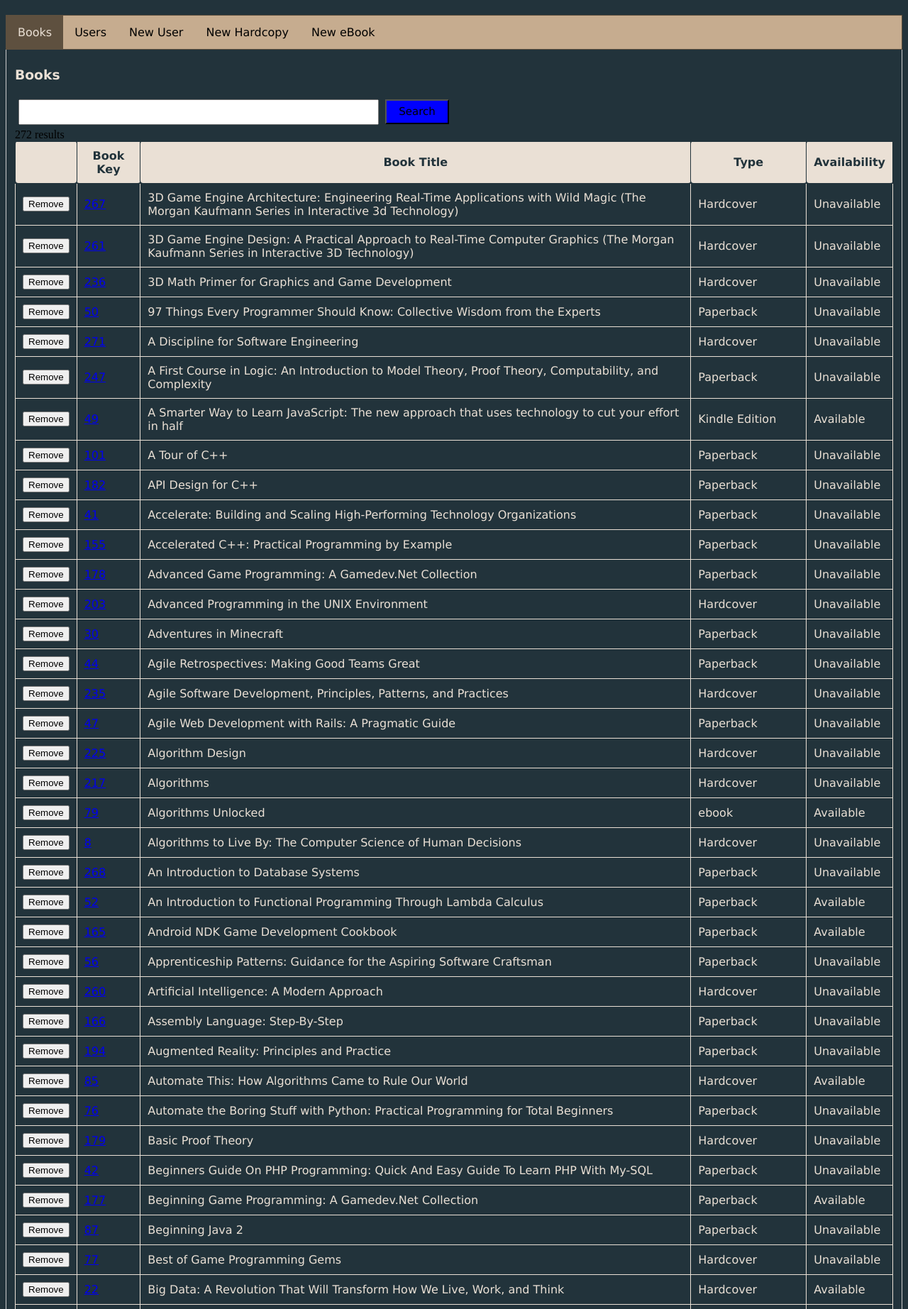
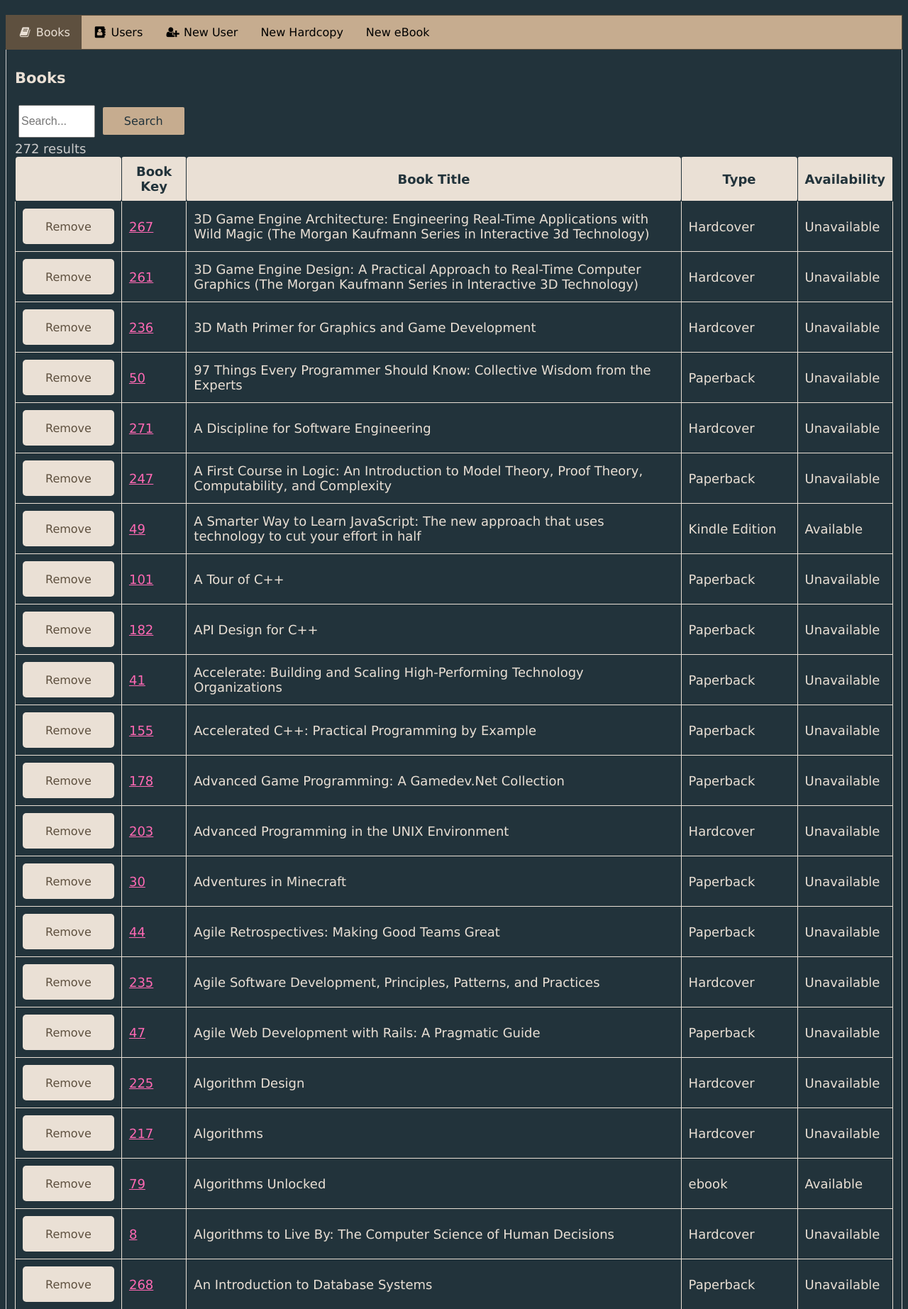
Before and after one commit to fizharoon/LibraryApplication, a Flask app: template Project/templates/librarian.html in a window 1280 px wide, after a click on "Books". Shown: the part 119-1964 px from the top of the page at 71% size. Run offline with Flask 2, Linux system fonts and the light colour scheme; the template is opened without the code that fills it, so the values that code supplies are empty; data comes from the database, SQL or seed files in the repository; both versions use the stored data as it was after the commit.

Commit message:
Added more styling to user and librarian pages

```diff
--- a/Project/static/librarian.js
+++ b/Project/static/librarian.js
@@ -57,7 +57,7 @@ function searchUserByName() {
             attributes.forEach(attribute => {
                 result += "<td>"+user[attribute]+"</td>";
             });
-            result += "<td><button onClick=\"deleteUser(" + user['u_userkey'] + ")\">Delete User</button></td>";
+            result += "<td><button onClick=\"deleteUser(" + user['u_userkey'] + ")\" class=\"chold\">Delete User</button></td>";
             result += "</tr>";
         });
         document.getElementById("userSearchResults").innerHTML = result;
@@ -132,7 +132,7 @@ function searchBooksByTitle() {
 
         data.forEach(book => {
             result += "<tr>";
-            result += "<td><button onClick=\"deleteBook(" + book['b_bookkey'] + ")\">Remove</button></td>";
+            result += "<td><button onClick=\"deleteBook(" + book['b_bookkey'] + ")\"class=\"chold\">Remove</button></td>";
             result += "<td><a href=\"/bookinfo/" + book['b_bookkey'] + "\">" + book['b_bookkey'] + "</a></td>";
             attributes.forEach(attribute => {
                 result += "<td>"+book[attribute]+"</td>";
--- a/Project/static/styles/librarian.css
+++ b/Project/static/styles/librarian.css
@@ -1,3 +1,57 @@
+.pretty{
+    background-color: RGB(198, 172, 143); /* Green */
+    border: none;
+    color: RGB(34, 51, 59);
+    padding: 10px 30px;
+    /* text-align: center; */
+    text-decoration: none;
+    /* display: inline-block; */
+    font-size: 16px;
+    transition-duration: 0.2s;
+    border-radius: 2px;
+    font-family: Verdana, Geneva, Tahoma, sans-serif;
+
+  }
+  .pretty:hover{
+    background-color: rgb(234, 224, 213);
+    border-radius: 2px;
+  }
+  select > option {
+    background: pink;
+  }
+
+div{
+    color:#ccc;
+    font-size: large;
+    font-family: Verdana, Geneva, Tahoma, sans-serif;
+}
+
+/* search field */
+.search[type=text]{
+    margin: 5px;
+    width:100px;
+    height: 40px;
+    transition: width 0.4s ease-in-out;
+    font-size: medium;
+    /* padding:20px; */
+
+  }
+
+
+ .search[type=text]:focus {
+    width: 500px;
+    font-size: medium;
+    height: 40px;
+  }
+input[type=text]{
+    width: 500px;
+    font-size: medium;
+    height: 40px;
+}
+
+h4{
+    color:#ccc
+}
 
 .searchbutton {
     background-color:blue;
@@ -6,11 +60,15 @@
     height: 35px;
     font-family: Verdana, Geneva, Tahoma, sans-serif;
     font-size: 15px;
-
+    color: white;
 
   }
-
-
+a {
+    color: hotpink;
+}
+a:hover{
+    text-decoration: underline;
+}
   /* SORTING ARROWS */
 
   .arrow {
@@ -72,13 +130,7 @@
     transition:800ms ease all;
   }
 
-  input[type=text]{
-    margin: 5px;
-    width:500px;
-    height: 30px;
-    /* padding:20px; */
 
-  }
 
   body {
     background-color: rgb(34, 51, 59);
--- a/Project/templates/librarian.html
+++ b/Project/templates/librarian.html
@@ -1,6 +1,8 @@
 <!DOCTYPE html>
 <head>
     <link rel= "stylesheet" type= "text/css" href= "{{ url_for('static',filename='styles/librarian.css') }}">
+    <link rel="stylesheet" href="https://cdnjs.cloudflare.com/ajax/libs/font-awesome/4.7.0/css/font-awesome.min.css">
+
 </head>
 <h1>
     CS Nerd Librarian
@@ -9,9 +11,9 @@
 <button onclick="logout()" class="logout">Log Out</button>
 <body>
 <div class="tab">
-    <button class="tablinks" onclick="openTask(event, 'Books');searchBooksByTitle()">Books</button>
-    <button class="tablinks" onclick="openTask(event, 'Users');searchUserByName()">Users</button>
-    <button class="tablinks" onclick="openTask(event, 'AddUser')">New User</button>
+    <button class="tablinks" onclick="openTask(event, 'Books');searchBooksByTitle()"><i class="fa fa-fw fa-book"></i> Books</button>
+    <button class="tablinks" onclick="openTask(event, 'Users');searchUserByName()"><i class="fa fa-fw fa-address-book"></i> Users</button>
+    <button class="tablinks" onclick="openTask(event, 'AddUser')"><i class="fa fa-fw fa-user-plus"></i> New User</button>
     <button class="tablinks" onclick="openTask(event, 'AddHardcopy')">New Hardcopy</button>
     <button class="tablinks" onclick="openTask(event, 'AddEbook')">New eBook</button>
   </div>
@@ -19,8 +21,8 @@
   <!-- Tab content -->
   <div id="Books" class="tabcontent">
     <h3>Books</h3>
-    <input id="bookSearchfield" type="text">
-    <button class="searchbutton" type="animated bounce" onclick="searchBooksByTitle()">Search</button>
+    <input id="bookSearchfield" type="text" class="search"placeholder="Search...">
+    <button class="pretty" onclick="searchBooksByTitle()" >Search</button>
     <div id="searchResCount"></div>
     <table>
         <thead>
@@ -41,7 +43,7 @@
   <div id="Users" class="tabcontent">
     <h3>Users</h3>
     <input id="userSearchfield" type="text">
-    <button type="button" onclick="searchUserByName()">Search</button>
+    <button type="button" class="pretty"onclick="searchUserByName()">Search</button>
     <table>
       <thead>
         <tr class="align">
@@ -66,50 +68,50 @@
 
   <div id="AddUser" class="tabcontent">
     <h3>Add User</h3>
-    <input id="u_name" type="text" placeholder="Full Name">
-    <input id="u_username" type="text" placeholder="User Name">
-    <input id="u_password" type="text" placeholder="Password">
-    Contact Information
-    <input id="u_address" type="text" placeholder="Address">
-    <input id="u_phone" type="text" placeholder="Phone Number">
-    <button onclick="createUser()">Add!</button>
+    Full Name: <input id="u_name" type="text" > <br>
+    Username<input id="u_username" type="text"> <br>
+    Password:<input id="u_password" type="text" > <br>
+    Contact Information <br>
+    Address:<input id="u_address" type="text" > <br>
+    Phone Number: <input id="u_phone" type="text" ><br>
+    <button class="pretty"onclick="createUser()">Add!</button>
 
   </div>
 
   <div id="AddHardcopy" class="tabcontent">
     <h3>Add Hard Copy Book</h3>
-    <input id="hb_title" type="text" placeholder="Title">
-    <input id="hb_pages" type="text" placeholder="Pages">
-    <input id="hbs_rating" type="text" placeholder="Average Rating">
-    <input id="hbs_reviews" type="text" placeholder="Number of Reviews">
-    <input id="hbs_price" type="text" placeholder="Amazon Price">
-    <select id="hb_type">
+    Title: <input id="hb_title" type="text" ><br>
+    Number of Pages: <input id="hb_pages" type="text" ><br>
+    Average Rating: <input id="hbs_rating" type="text" ><br>
+    Number of Reviews: <input id="hbs_reviews" type="text" ><br>
+    Amazon Prime: <input id="hbs_price" type="text" ><br>
+    Binding Type: <select id="hb_type">
       <option value="">--Select Binding--</option>
       <option value="Hardcover">Hardcover</option>
       <option value="Paperback">Paperback</option>
       <option value="Unknown Binding">Unknown Binding</option>
       <option value="Boxed Set - Hardcover">Boxed Set - Hardcover</option>
       <!-- 'Hardcover', 'Paperback', 'Unknown Binding', 'Boxed Set - Hardcover' -->
-    </select>
-    <button onclick="createHardcopyBook()">Add!</button>
+    </select><br>
+    <button class="pretty" onclick="createHardcopyBook()">Add!</button>
 
   </div>
 
   <div id="AddEbook" class="tabcontent">
     <h3>Add eBook</h3>
-    <input id="eb_title" type="text" placeholder="Title">
-    <input id="eb_pages" type="text" placeholder="Pages">
-    <input id="ebs_rating" type="text" placeholder="Average Rating">
-    <input id="ebs_reviews" type="text" placeholder="Number of Reviews">
-    <input id="ebs_price" type="text" placeholder="Amazon Price">
-    <select id="e_format">
+    Title: <input id="eb_title" type="text"> <br>
+    Pages: <input id="eb_pages" type="text"> <br>
+    Average Rating: <input id="ebs_rating" type="text" > <br>
+    Number of Reviews: <input id="ebs_reviews" type="text" > <br>
+    Amazon Price: <input id="ebs_price" type="text" > <br>
+    Format Type: <select id="e_format">
       <option value="">--Select Format--</option>
       <option value="ebook">eBook</option>
       <option value="Kindle Edition">Kindle Edition</option>
       <!-- 'ebook', 'Kindle Edition' -->
-    </select>
-    <input id="e_loanperiod" type="text" placeholder="Loan Period">
-    <button onclick="createEBook()">Add!</button>
+    </select> <br>
+    Loan Period: <input id="e_loanperiod" type="text" ><br>
+    <button class="pretty"onclick="createEBook()">Add!</button>
 
   </div>
 
```
Also changed, not shown: Project/static/styles/user.css (+21 -2 lines), Project/templates/user.html (+1 -7 lines), Project/instance/progbooks.db, Project/static/styles/bookinfo.css (added).
